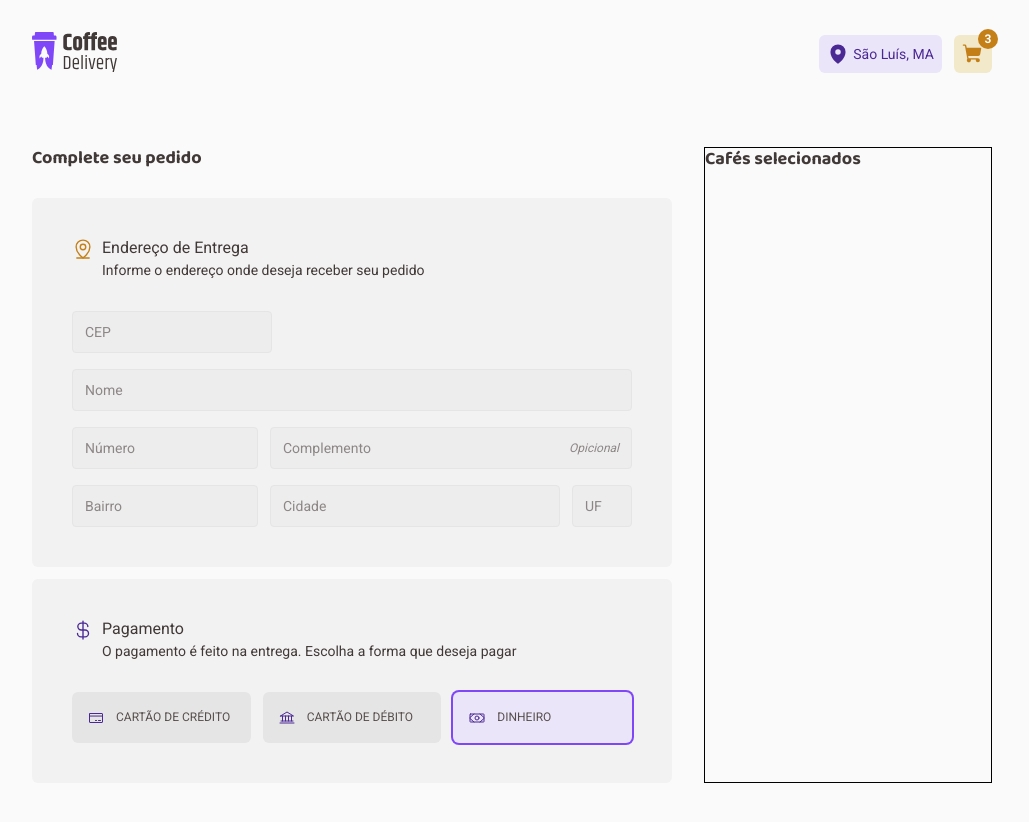
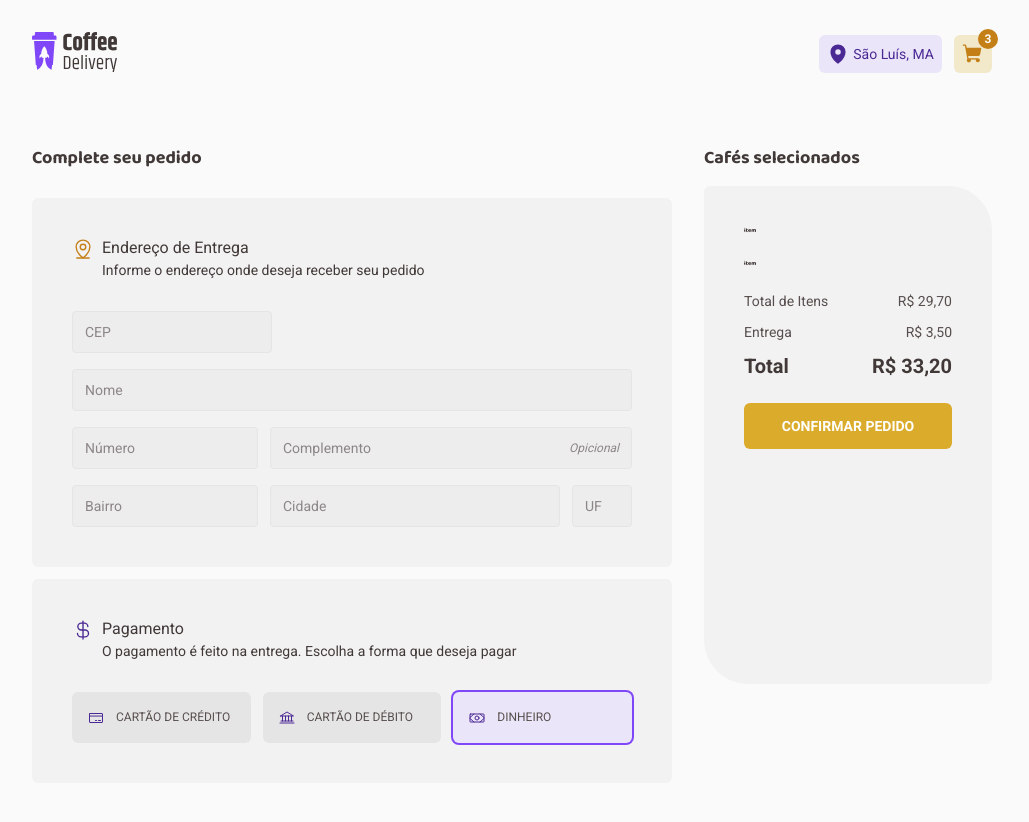
Before and after one commit to felipeWanderson/ignite-coffe-delivery, a React (Vite) app: page /checkout in a window 1280 px wide. Shown: the whole page, without its empty margins (128-1157 px from the left). Built offline with nearby package versions, Linux system fonts and the light colour scheme.

Commit message:
feat: resume order

```diff
--- /dev/null
+++ b/src/components/Checkout/ItemSelected/index.tsx
@@ -0,0 +1,3 @@
+export function ItemSelected() {
+  return <p>item</p>
+}
--- a/src/components/Checkout/ResumeOrder/index.tsx
+++ b/src/components/Checkout/ResumeOrder/index.tsx
@@ -1,9 +1,38 @@
-import { ResumeOrderContainer, Title } from './styled'
+import { ItemSelected } from '../ItemSelected'
+import {
+  PaymentItem,
+  PlaceOrderButton,
+  Resume,
+  ResumeOrderContainer,
+  ResumePayment,
+  Title,
+} from './styled'
 
 export function ResumeOrder() {
   return (
     <ResumeOrderContainer>
       <Title>Cafés selecionados</Title>
+      <Resume>
+        <ItemSelected />
+        <ItemSelected />
+
+        <ResumePayment>
+          <PaymentItem>
+            <span>Total de Itens</span>
+            <span>R$ 29,70</span>
+          </PaymentItem>
+          <PaymentItem>
+            <span>Entrega</span>
+            <span>R$ 3,50</span>
+          </PaymentItem>
+          <PaymentItem emphasis>
+            <span>Total</span>
+            <span>R$ 33,20</span>
+          </PaymentItem>
+        </ResumePayment>
+
+        <PlaceOrderButton>confirmar pedido</PlaceOrderButton>
+      </Resume>
     </ResumeOrderContainer>
   )
 }
--- a/src/components/Checkout/ResumeOrder/styled.ts
+++ b/src/components/Checkout/ResumeOrder/styled.ts
@@ -1,8 +1,6 @@
-import styled from 'styled-components'
+import styled, { css } from 'styled-components'
 
 export const ResumeOrderContainer = styled.section`
-  border: 1px solid #000;
-
   max-width: 44.8rem;
   width: 100%;
   height: 100%;
@@ -17,3 +15,92 @@ export const Title = styled.h3`
   color: ${(props) => props.theme['gray-800']};
   margin-bottom: 1.6rem;
 `
+
+export const Resume = styled.div`
+  display: flex;
+  flex-direction: column;
+  align-items: flex-start;
+  padding: 40px;
+  gap: 24px;
+
+  width: 100%;
+  height: 498px;
+
+  background: ${(props) => props.theme['gray-100']};
+  border-radius: 6px 44px;
+`
+export const ResumePayment = styled.div`
+  width: 100%;
+  display: flex;
+  flex-direction: column;
+  justify-content: center;
+  align-items: flex-start;
+  gap: 1.2rem;
+  align-self: stretch;
+`
+
+type PaymentItemProps = {
+  emphasis?: boolean
+}
+export const PaymentItem = styled.div<PaymentItemProps>`
+  width: 100%;
+  display: flex;
+  justify-content: space-between;
+  align-items: center;
+  gap: 0.8rem;
+
+  span {
+    font-family: 'Roboto', sans-serif;
+    font-style: normal;
+    font-weight: 400;
+    font-size: 1.4rem;
+    line-height: 130%;
+    color: ${(props) => props.theme['gray-700']};
+  }
+
+  ${(props) =>
+    props.emphasis &&
+    css`
+      span {
+        font-family: 'Roboto', sans-serif;
+        font-style: normal;
+        font-weight: 700;
+        font-size: 2rem;
+        line-height: 130%;
+        color: ${(props) => props.theme['gray-800']};
+      }
+    `}
+`
+export const PlaceOrderButton = styled.button`
+  display: flex;
+  justify-content: center;
+  align-items: center;
+  padding: 1.2rem 0.8rem;
+  gap: 4px;
+
+  width: 100%;
+  height: 4.6rem;
+  border: none;
+
+  background: ${(props) => props.theme['yellow-500']};
+  border-radius: 6px;
+
+  align-self: stretch;
+
+  font-family: 'Roboto', sans-serif;
+  font-style: normal;
+  font-weight: 700;
+  font-size: 1.4rem;
+  line-height: 160%;
+
+  text-transform: uppercase;
+
+  color: ${(props) => props.theme.white};
+  font-stretch: 100;
+
+  transition: background 0.2s;
+
+  &:hover {
+    background: ${(props) => props.theme['yellow-700']};
+  }
+`
```
